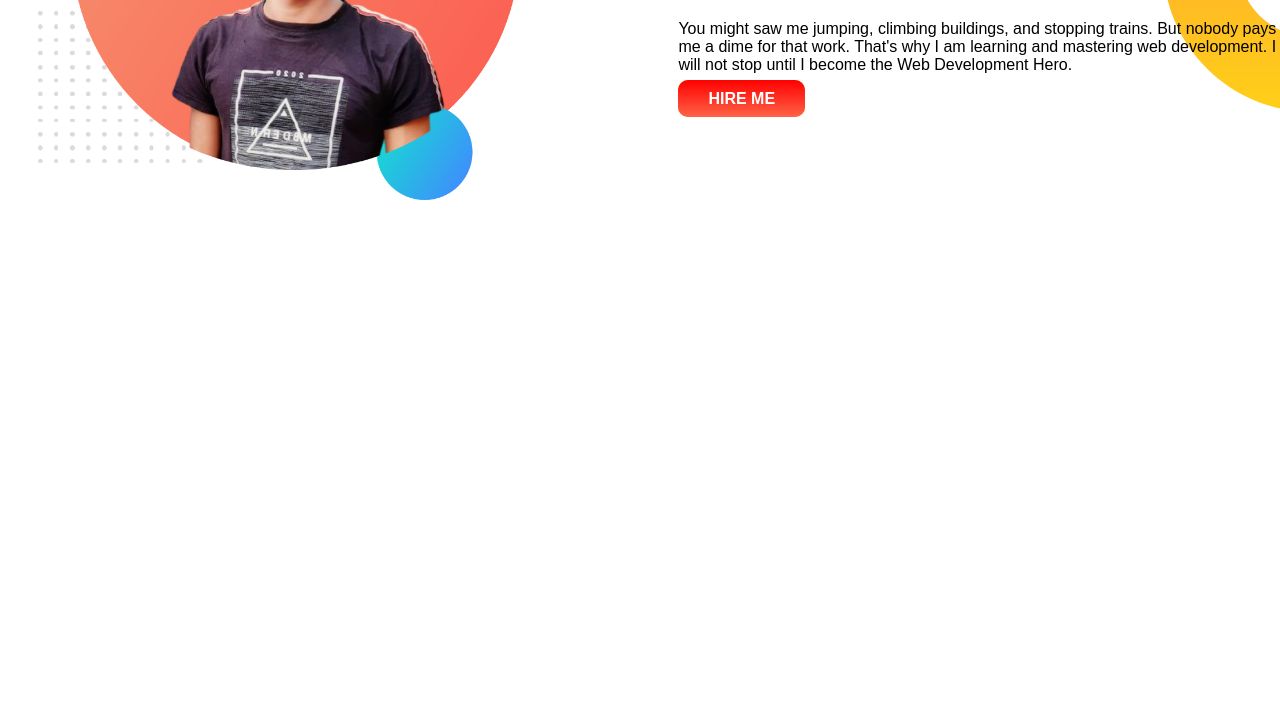
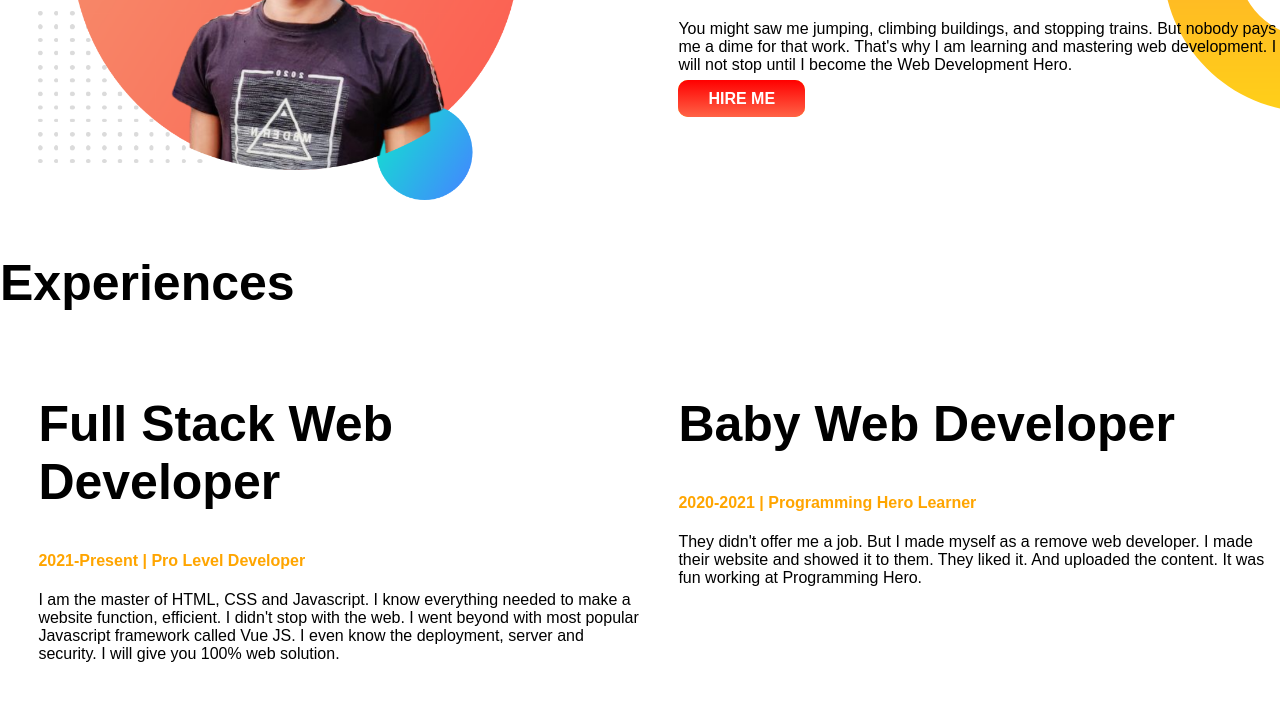
Before and after one commit to mkmasudrana806/developer-portfolio, a plain HTML site: page index.html in a window 1280 px wide. Shown: the part 810-1511 px from the top of the page. Before the commit the page ends 1064 px from the top, so only its background shows below. Drawn offline with Linux system fonts and the light colour scheme; a web font is replaced by a local one.

Commit message:
again commit

```diff
--- a/index.html
+++ b/index.html
@@ -14,7 +14,8 @@
     <link rel="stylesheet" href="style.css" />
   </head>
   <body>
-    <section class="top-bannar">
+
+    <section class="top-bannar flexible-container">
       <div class="half-width">
         <h1>Welcome to</h1>
         <h1><span class="orange-color">Masud Rana</span> World</h1>
@@ -32,7 +33,7 @@
       </div>
     </section>
 
-    <section class="dream-big">
+    <section class="dream-big flexible-container">
       <div class="half-width">
         <img src="images/my-bg.png" alt="" />
       </div>
@@ -47,5 +48,21 @@
         </p>
         <a class="link-button" href="https://www.messenger.com/t/100084472333962" target="_blank" >HIRE ME</a>
     </section>
+
+    <section class="experienced-area">
+        <h1>Experiences</h1>
+        <div class="flexible-container">
+            <div class="half-width">
+                <h1>Full Stack Web Developer</h1>
+                <h4 class="orange-color">2021-Present | Pro Level Developer</h4>
+                <p>I am the master of HTML, CSS and Javascript. I know everything needed to make a website function, efficient. I didn't stop with the web. I went beyond with most popular Javascript framework called Vue JS. I even know the deployment, server and security. I will give you 100% web solution.</p>
+            </div>
+            <div class="half-width">
+                <h1>Baby Web Developer</h1>
+                <h4 class="orange-color">2020-2021 | Programming Hero Learner</h4>
+                <p>They didn't offer me a job. But I made myself as a remove web developer. I made their website and showed it to them. They liked it. And uploaded the content. It was fun working at Programming Hero.</p>
+            </div>
+        </div>
+    </section>
   </body>
 </html>
--- a/style.css
+++ b/style.css
@@ -8,7 +8,7 @@ h1{
 .orange-color{
     color: orange;
 }
-section{
+.flexible-container{
     display: flex;
     margin-bottom: 50px;
 }
```
